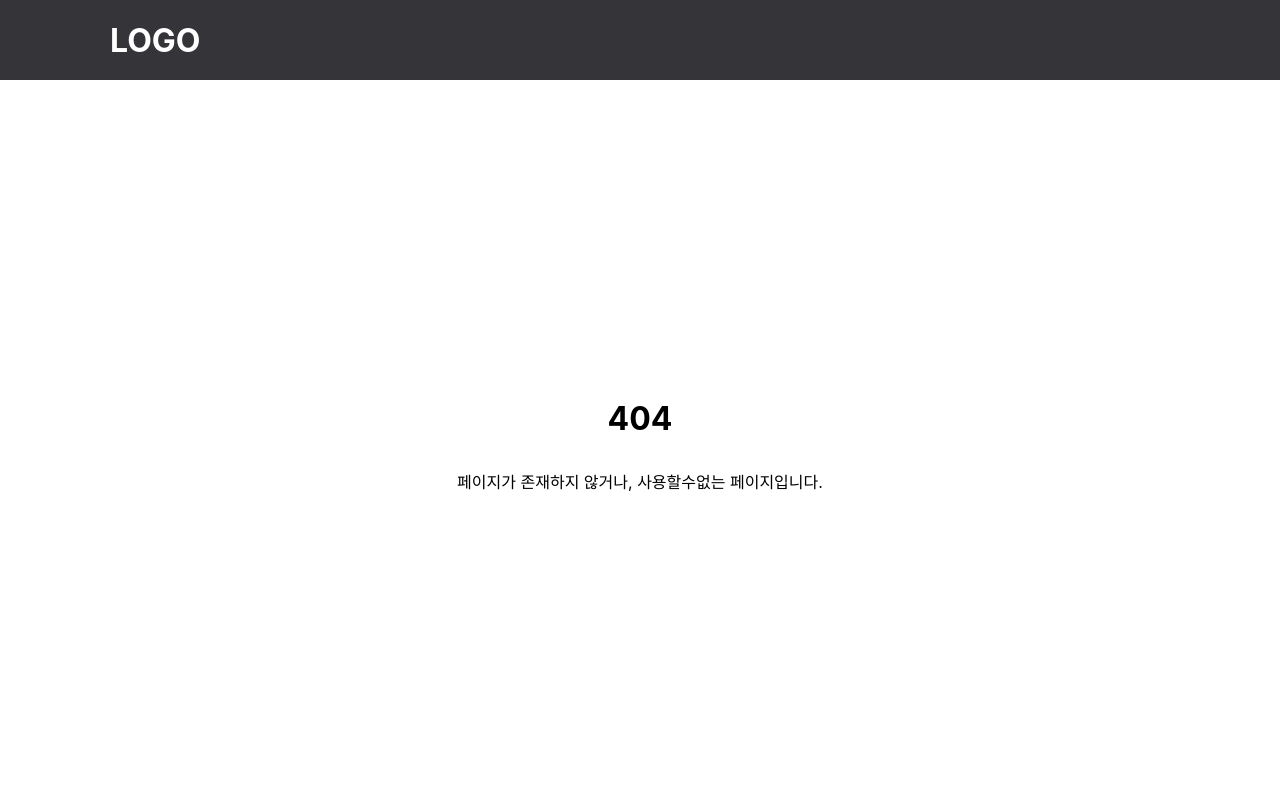
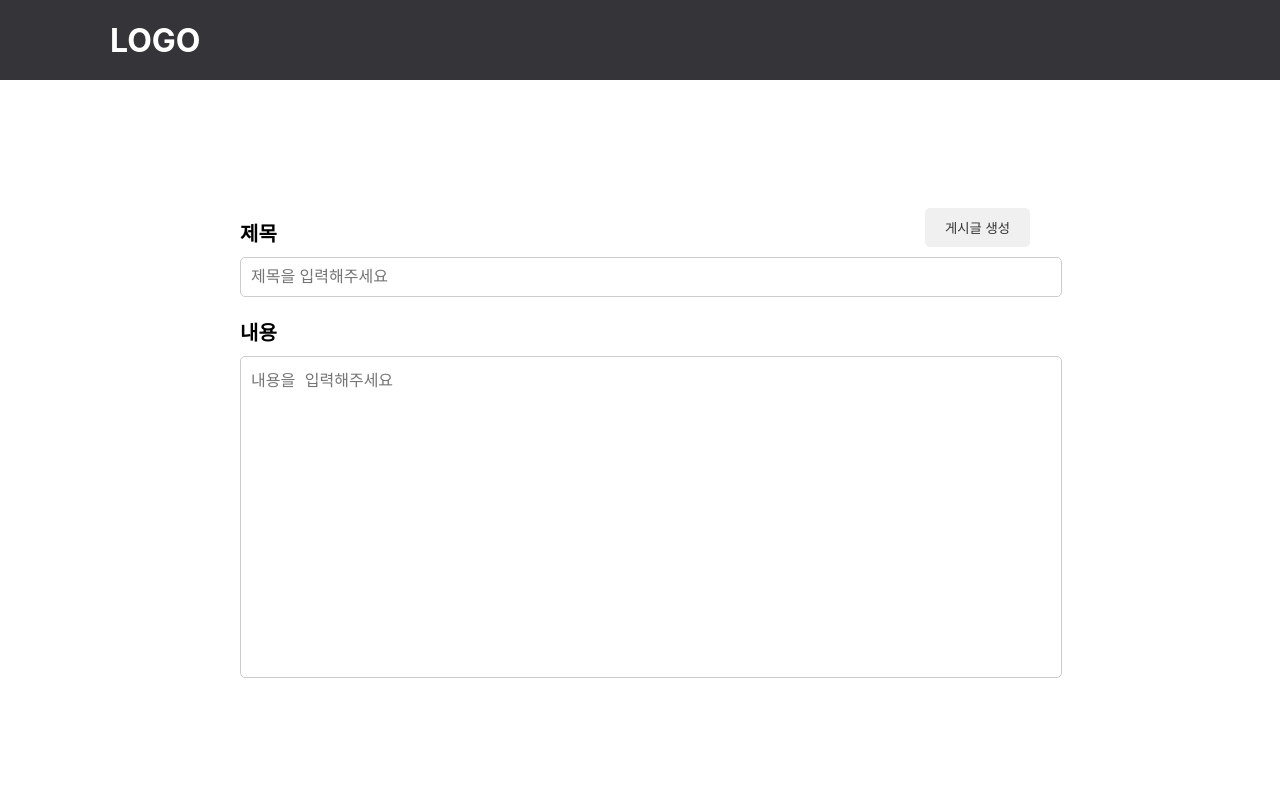
Before and after one commit to GreenBee-PFG/FrontEnd, a React (Create React App) app in the folder pfg/: page /createpost in a window 1280 px wide. Before the commit this address had no page. Shown: the top 800 px of the page. Built offline with nearby package versions, Linux system fonts and the light colour scheme.

Commit message:
#11 글쓰기 폼 코드 작성

```diff
--- a/pfg/src/App.jsx
+++ b/pfg/src/App.jsx
@@ -4,6 +4,7 @@ import styled from "styled-components"
 
 import Main from './pages/Main';
 import Board from './pages/Board';
+import CreatePost from "./pages/CreatePost";
 
 import NotFound from './pages/NotFound';
 import Header from './component/Header';
@@ -47,6 +48,7 @@ function App() {
             <Routes>
               <Route path="/" element={<Main />} />
               <Route path="/board" element={<Board />}/>
+              <Route path="/createpost" element={<CreatePost />} />
               <Route path="*" element={<NotFound />} />
             </Routes>
           </AppRoutes>
--- /dev/null
+++ b/pfg/src/pages/CreatePost.jsx
@@ -0,0 +1,139 @@
+import React, { useState } from "react";
+import axios from 'axios';
+import { useNavigate } from "react-router-dom";
+import styled from "styled-components";
+
+const Container = styled.div`
+  width: 800px;
+  margin: 0 auto;
+`
+const HeadContainer = styled.div`
+  display: flex;
+  justify-content: space-between;
+  align-items: center;
+`
+
+const TitleLabel = styled.h3`
+  text-align: left;
+  font-size: 20px;
+  margin-bottom: 10px;
+`
+
+const ContentLabel = styled.h3`
+  text-align: left;
+  font-size: 20px;
+  margin-bottom: 10px;
+`
+
+const TitleInput = styled.input`
+  width: 100%;
+  font-size: 16px;
+  padding: 10px;
+  border: 1px solid #ccc;
+  border-radius: 5px;
+`
+
+const Textarea = styled.textarea`
+  width: 100%;
+  height: 300px;
+  resize: none;
+  font-size: 16px;
+  padding: 10px;
+  border: 1px solid #ccc;
+  border-radius: 5px;
+`
+
+const Button = styled.input`
+  display: inline-block;
+  margin-right: 10px;
+  padding: 10px 20px;
+  background-color: #f0f0f0;
+  color: #333;
+  border: none;
+  border-radius: 5px;
+  cursor: pointer;
+  transition: background-color 0.3s ease;
+
+  &:hover {
+    background-color: #ccc;
+  }
+`
+
+const CreatePost = () => {
+  const [title, setTitle] = useState("");
+  const [content, setContent] = useState("");
+  const navigate = useNavigate();
+
+  const handleInputClick = async () => {
+    if (title.trim() === "" || content.trim() === "") {
+      alert("제목과 내용을 모두 입력해주세요.");
+      return;
+    }
+
+    if (title.length > 30) {
+      alert("제목은 30글자 이하여야 합니다.");
+      return;
+    }
+    if (content.length > 8000) {
+      alert("내용은 8000자 이하여야 합니다.");
+      return;
+    }
+
+    const requestData = { title, content };
+
+    try {
+      console.log("Registration Data:", requestData);
+      const response = await axios.post('/api/create-board', requestData);
+      console.log('writeBoard/response: ', response);
+      console.log('writeBoard/response.status: ', response.status);
+
+      if (response.status >= 200 && response.status < 400) {
+        alert("게시글이 정상적으로 생성되었습니다.");
+      } else if (response.status >= 400) {
+        alert("게시글 생성이 정상적으로 되지 않았습니다.");
+      }
+
+      navigate("/board");
+    } catch (error) {
+      console.log('CreateBoard/handleInput/err: ', error);
+    }
+  };
+
+  const handleTitleChange = (e) => {
+    setTitle(e.target.value);
+  };
+
+  const handleContentChange = (e) => {
+    setContent(e.target.value);
+  };
+
+  return (
+    <Container>
+      <HeadContainer>
+        <TitleLabel>제목</TitleLabel>
+        <Button
+          type="button"
+          value="게시글 생성"
+          onClick={handleInputClick}
+        />
+      </HeadContainer>
+      <TitleInput
+        id="input_title"
+        type="text"
+        placeholder="제목을 입력해주세요"
+        onChange={handleTitleChange}
+        value={title}
+      />
+
+      <ContentLabel>내용</ContentLabel>
+      <Textarea
+        id="textarea_content"
+        placeholder="내용을 입력해주세요"
+        onChange={handleContentChange}
+        value={content}
+      />
+    </Container>
+  );
+};
+
+export default CreatePost;
```
